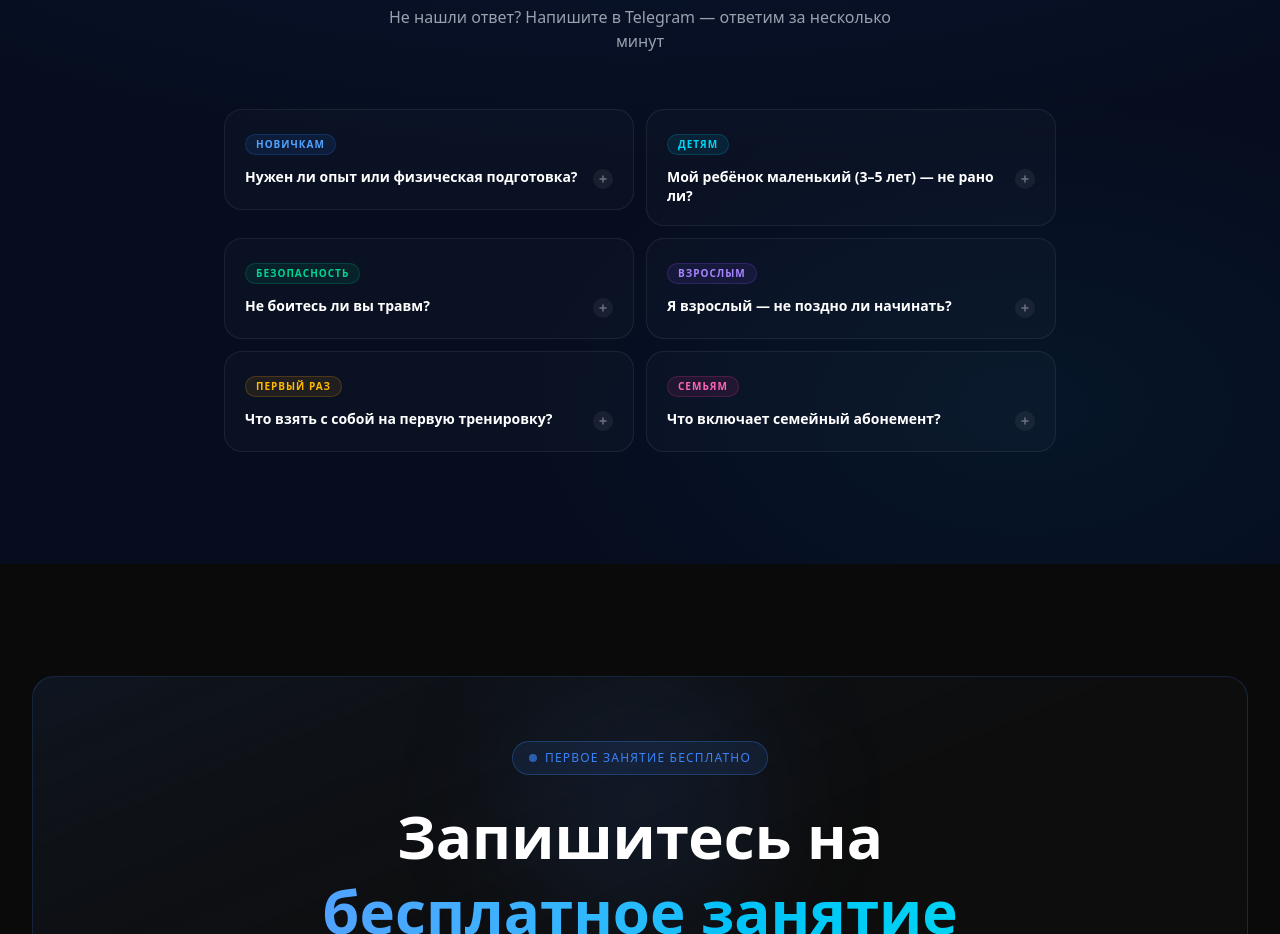
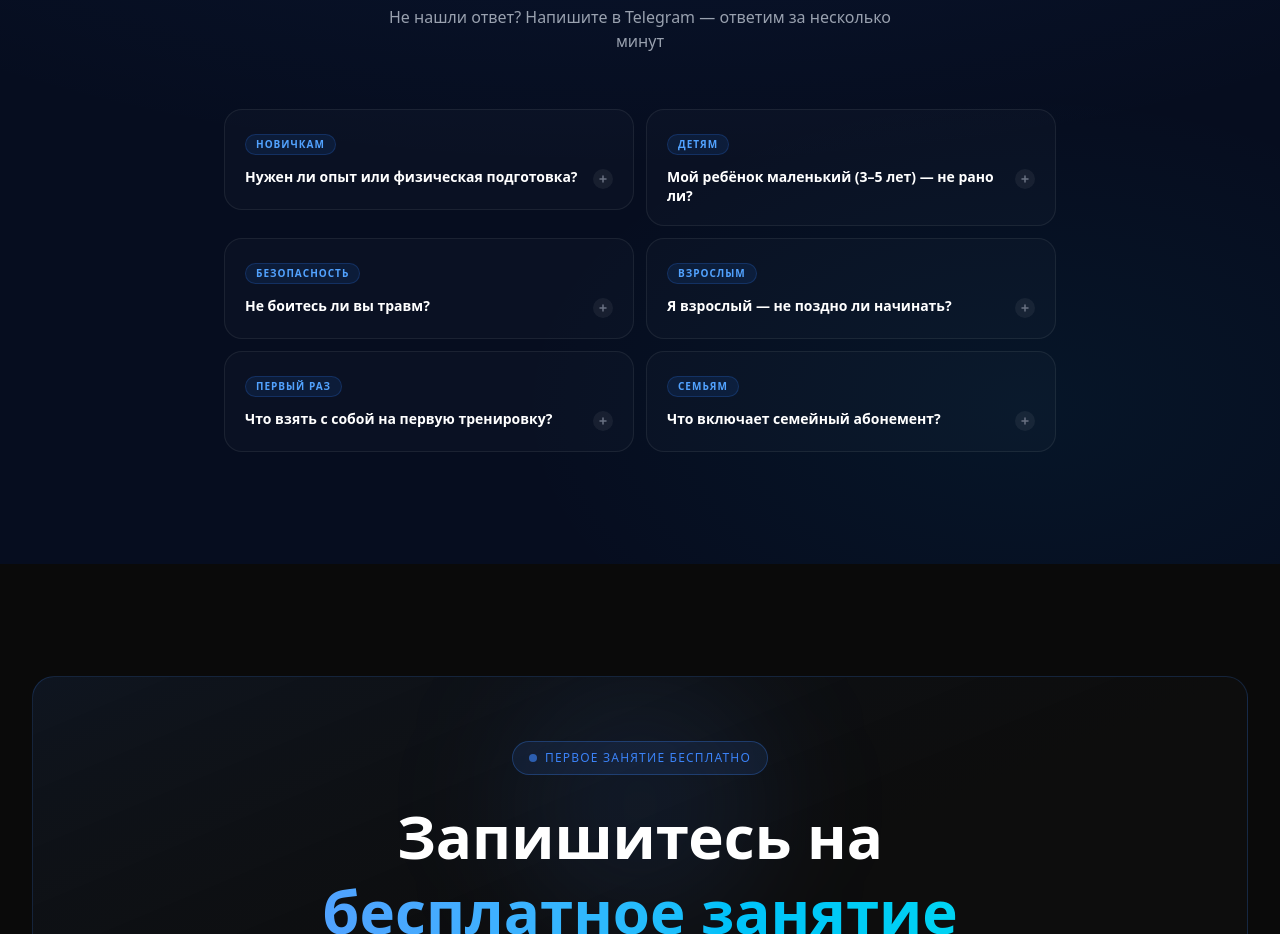
Before and after one commit to german9827387/bjj59-site, a Next.js app: page / in a window 1280 px wide. Shown: the part 9080-10014 px from the top of the page. Built offline with nearby package versions, Linux system fonts and the light colour scheme.

Commit message:
fix: unified blue color for all FAQ tags

```diff
--- a/components/FAQ.tsx
+++ b/components/FAQ.tsx
@@ -38,11 +38,11 @@ const faqs = [
 
 const TAG_COLORS: Record<string, string> = {
   "Новичкам":    "bg-blue-500/10 text-blue-400 border-blue-500/20",
-  "Детям":       "bg-cyan-500/10 text-cyan-400 border-cyan-500/20",
-  "Безопасность":"bg-emerald-500/10 text-emerald-400 border-emerald-500/20",
-  "Взрослым":    "bg-violet-500/10 text-violet-400 border-violet-500/20",
-  "Первый раз":  "bg-amber-500/10 text-amber-400 border-amber-500/20",
-  "Семьям":      "bg-pink-500/10 text-pink-400 border-pink-500/20",
+  "Детям":       "bg-blue-500/10 text-blue-400 border-blue-500/20",
+  "Безопасность":"bg-blue-500/10 text-blue-400 border-blue-500/20",
+  "Взрослым":    "bg-blue-500/10 text-blue-400 border-blue-500/20",
+  "Первый раз":  "bg-blue-500/10 text-blue-400 border-blue-500/20",
+  "Семьям":      "bg-blue-500/10 text-blue-400 border-blue-500/20",
 };
 
 export default function FAQ() {
```
